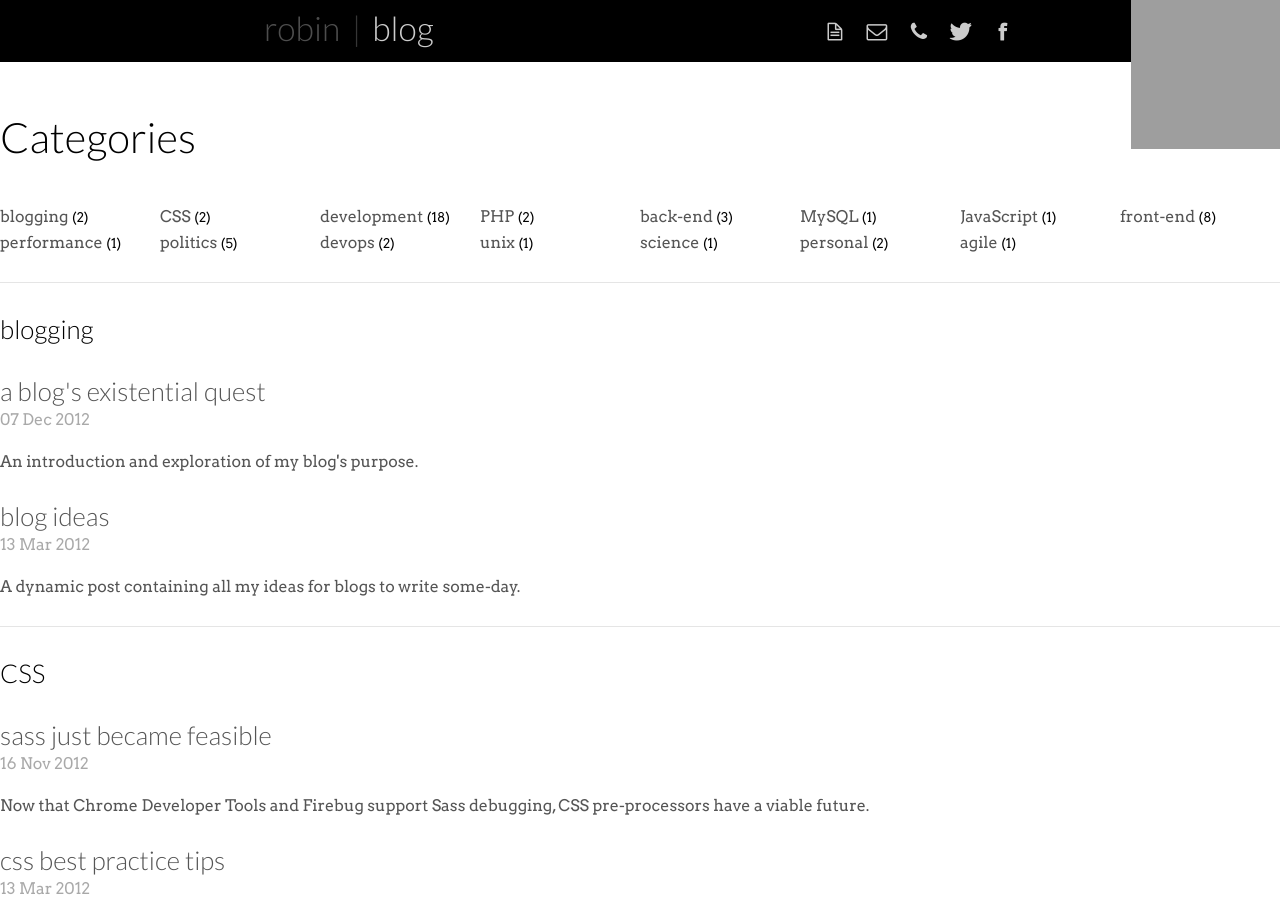
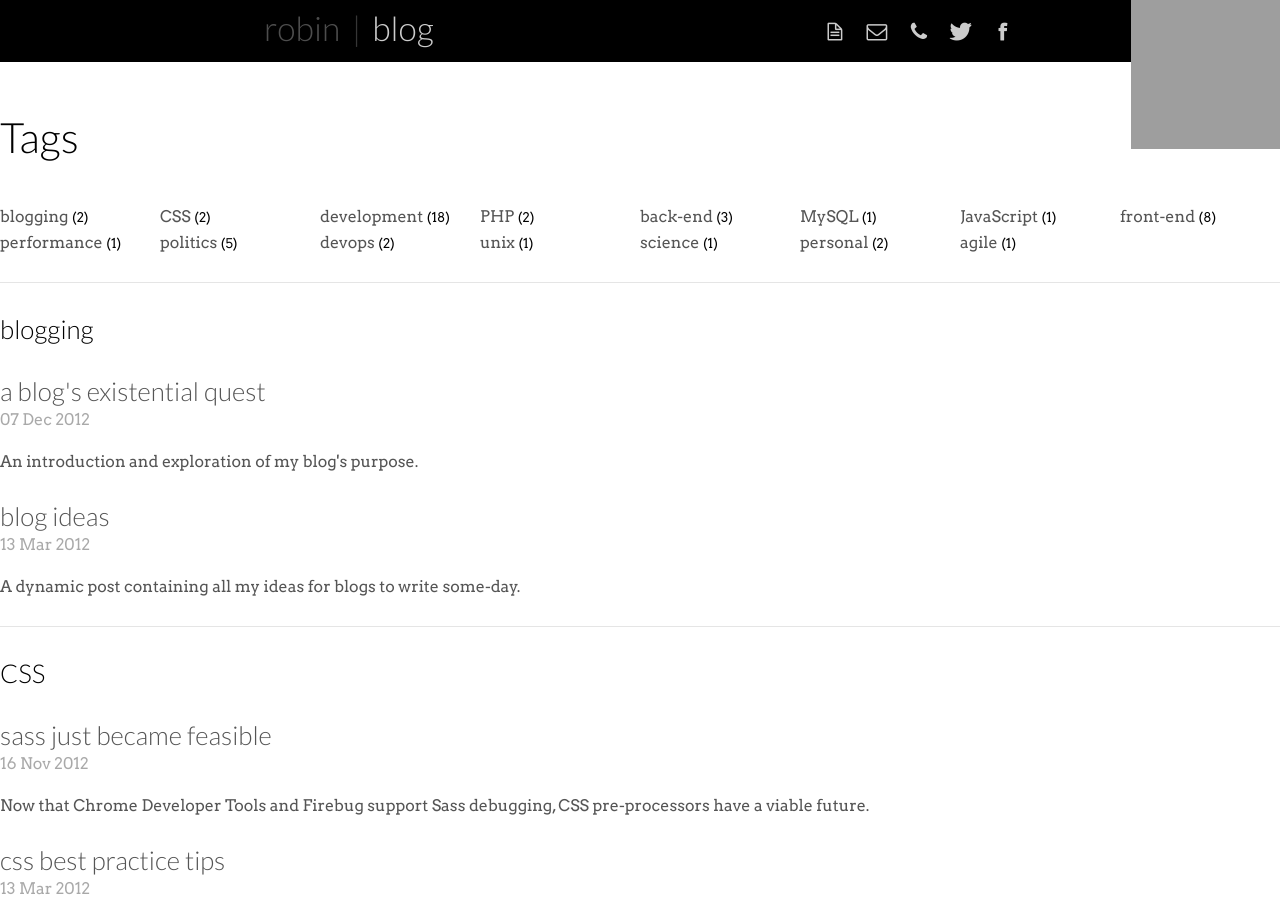
Before and after one commit to nottrobin/robinwinslow.uk, a Jekyll site: the page built from postsbytag.html, in a window 1280 px wide and 900 px high. Built offline with Jekyll 4.4.1, drawn with Linux system fonts in a browser that asks for light colours; Markdown is read by kramdown in place of the engine named in the settings; grey boxes are pictures that could not be loaded.

Commit message:
Rename categories page

```diff
--- a/categories.html
+++ b/postsbytag.html
@@ -1,9 +1,9 @@
 ---
 layout: page
-title: Home page
+title: Posts by tag
 ---
 
-<h1>Categories</h1>
+<h1>Tags</h1>
 
 <nav>
     <ul>
```
